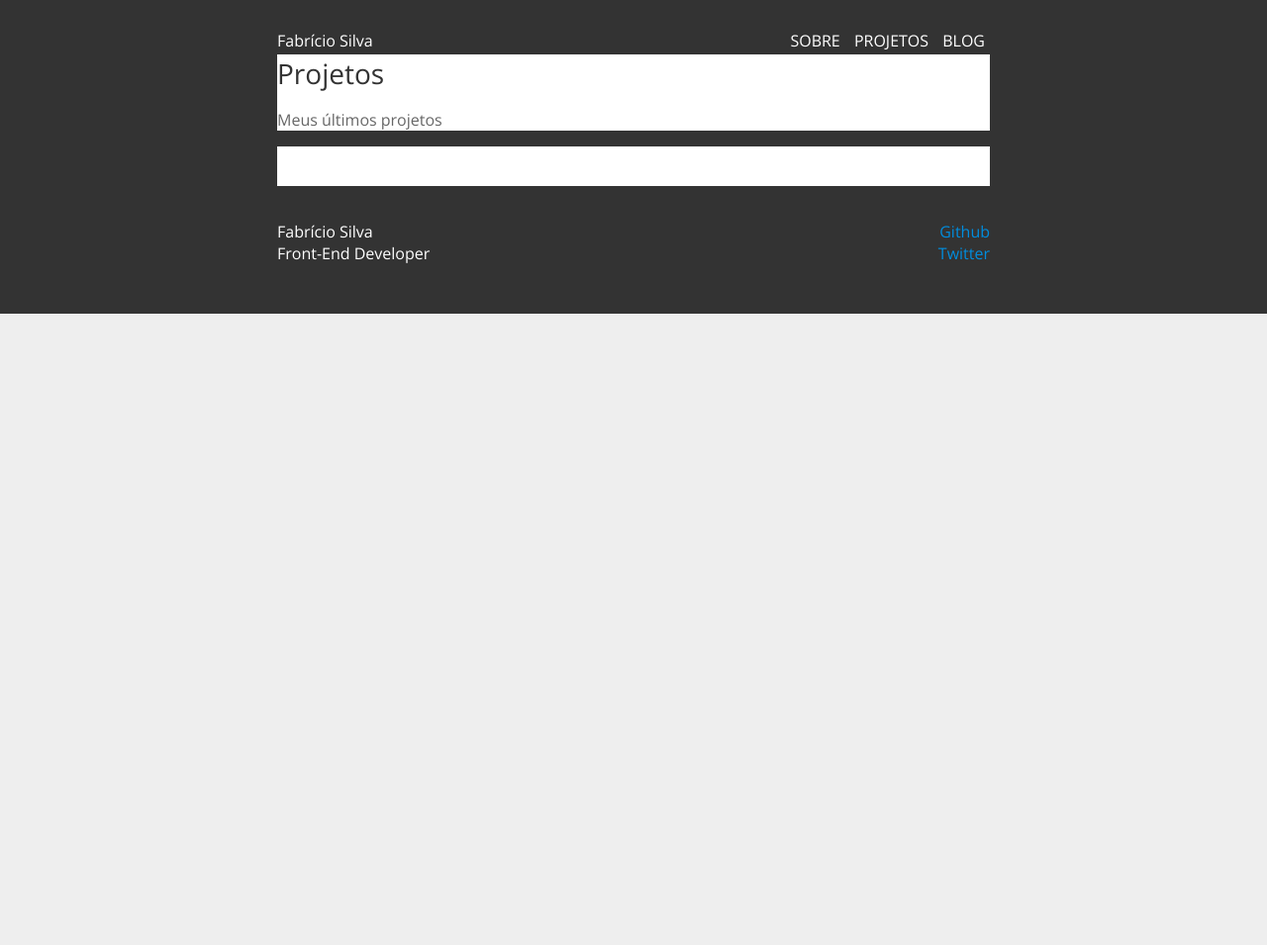
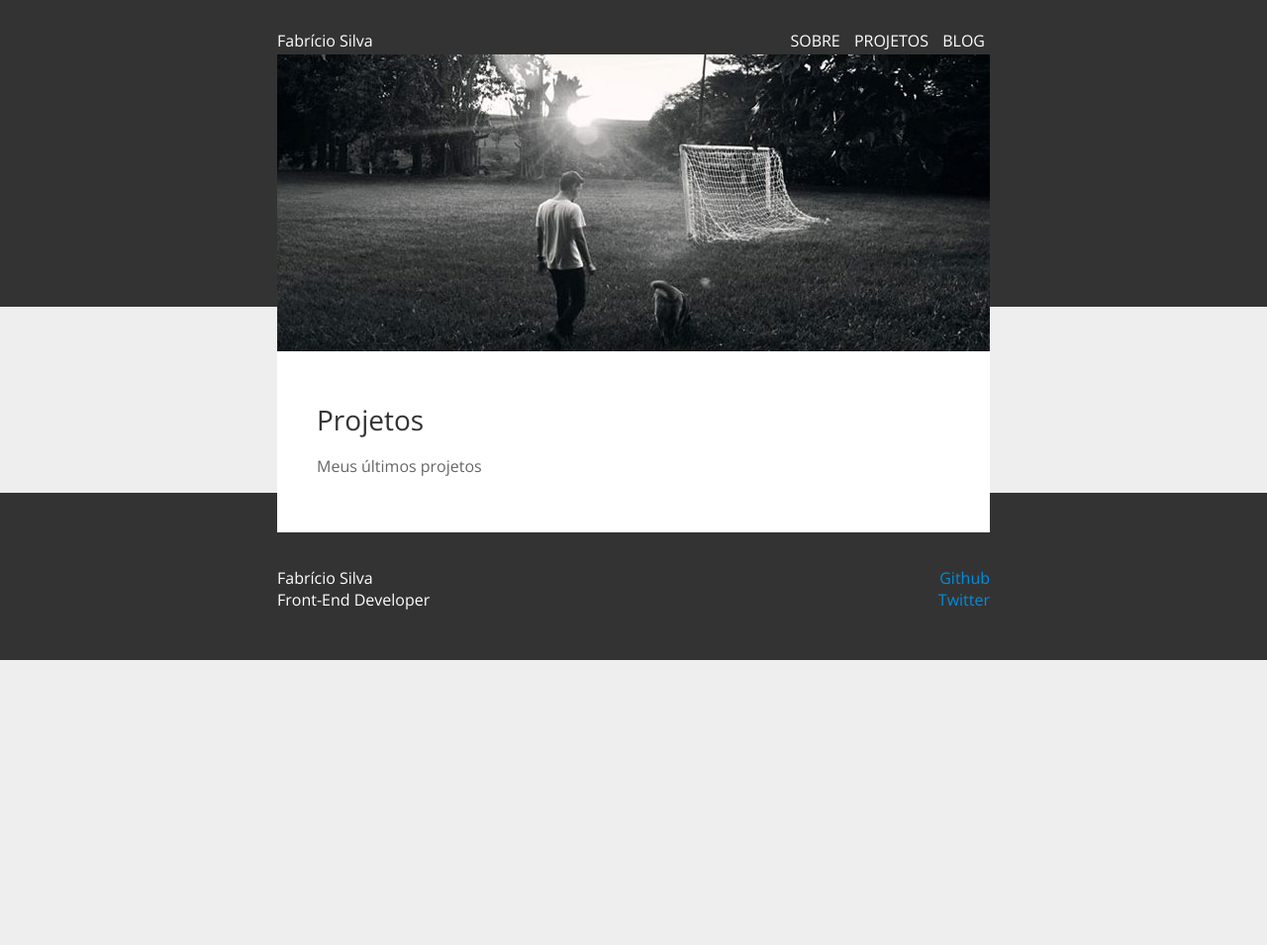
Before and after one commit to fabriciofmsilva/fabriciofmsilva.github.io, a Jekyll site: the page built from projetos/index.html, in a window 1280 px wide. Shown: the whole page at 99% size. Built offline with Jekyll 4.4.1, drawn with Linux system fonts in a browser that asks for light colours; nearby versions of some CDN libraries.

Commit message:
Edit Style

```diff
--- a/projetos/index.html
+++ b/projetos/index.html
@@ -1,11 +1,18 @@
 ---
 layout: default
-title: Projetos - Fabrício Silva
-description: My Web Site powered by Jekyll.
+title: Projetos - Fabrício Silva - Desenvolvedor Front-End, HTML, CSS e JavaScript
+description: Últimos projetos desenvolvidos.
 canonical: http://www.fabriciofmsilva.com.br/projetos/
 ---
 
 <article class="page wrapper">
+{% if page.image %}
+<img src="{{ page.image }}" alt="{{ page.image-alt }}" class="box-img">
+{% else %}
+<img src="{{ site.url }}/img/fabricio-silva.jpg" alt="Fabrício Silva - Desenvolvedor Front-End, HTML, CSS e JavaScript" class="box-img">
+{% endif %}
+<div class="entry clearfix">
 	<h1>Projetos</h1>
 	<p>Meus últimos projetos</p>
+</div>
 </article>
```
Also changed, not shown: blog/index.html (+7 -0 lines), index.html (+5 -5 lines).
